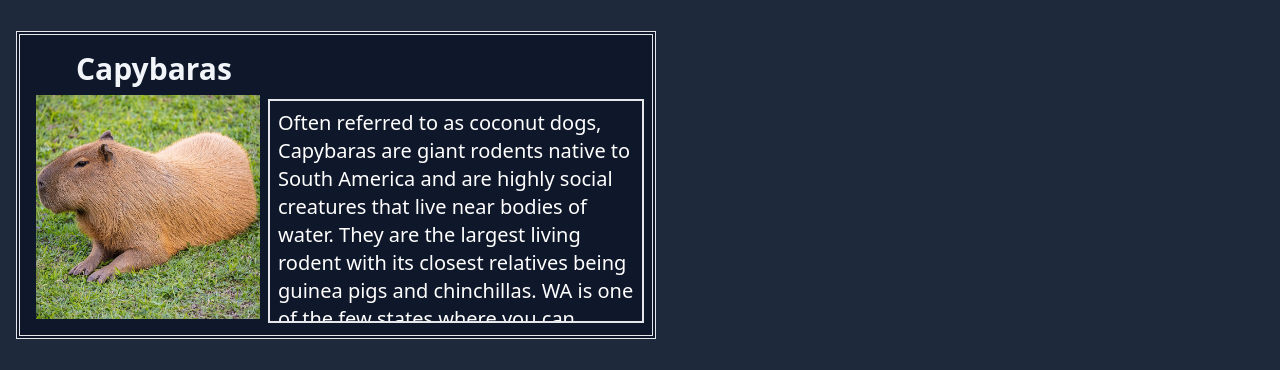
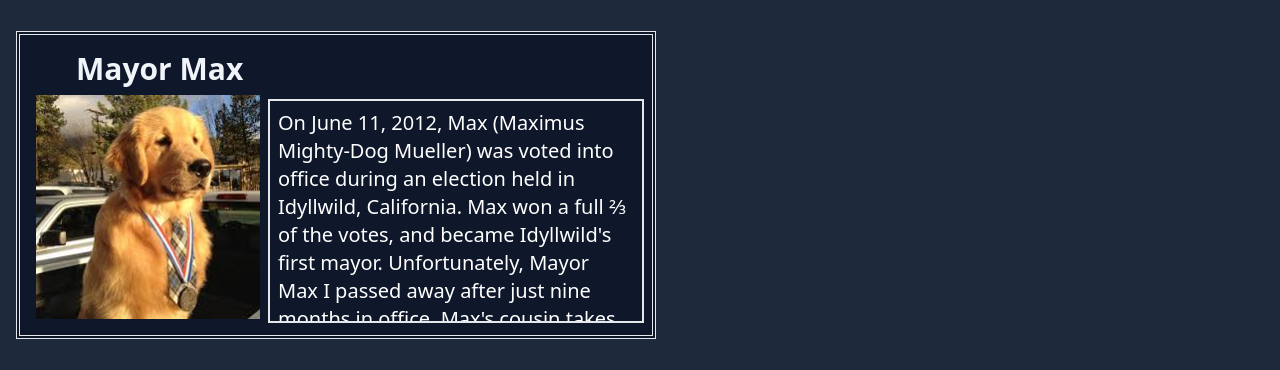
Before and after one commit to seabluc/keyboard-access, a Next.js app: page /attention in a window 1280 px wide. Shown: the part 453-823 px from the top of the page. Built offline with nearby package versions, Linux system fonts and the light colour scheme.

Commit message:
mayor-max section

```diff
--- a/src/app/attention/page.js
+++ b/src/app/attention/page.js
@@ -6,7 +6,7 @@ export default function Attention() {
         <h1 className="text-5xl font-sans font-semibold pt-5 pl-10 pb-3">The goodest of doggos 🐕</h1>
         <div className="relative border-4 border-double p-4 m-4 bg-slate-900 hover:bg-slate-800 w-1/2 h-auto">
             <h1 className="text-3xl font-sans font-semibold pl-10 pb-2">Bellebows</h1>
-            <img src="./belle-pls.gif" alt="perfection" className=" w-56 h-56"/>
+            <img src="./belle-pls.gif" alt="silly dog" className=" w-56 h-56"/>
             <article className="absolute top-14 left-60 m-2 p-2 border-2 w-auto max-h-56 font-sans text-xl text-white overflow-auto">
               <p className="">
                 Belle O&apos;Neill is rescue, and a Doberman/cattle dog/hound mix who has a unique
@@ -23,7 +23,21 @@ export default function Attention() {
         </div>
 
         <div className="relative border-4 border-double p-4 m-4 bg-slate-900 hover:bg-slate-800 w-1/2 h-auto">
-          <h1 className="text-3xl font-sans font-semibold pl-10 pb-2">Capybaras</h1>
+          <h1 className="text-3xl font-sans font-semibold pl-10 pb-2">Mayor Max</h1>
+            <img src="./mayor-max.png" alt="mayor dog" className="w-56 h-56"/>
+            <article className="absolute top-14 left-60 m-2 p-2 border-2 w-auto max-h-56 font-sans text-xl text-white overflow-auto">
+          <p className="">
+            On June 11, 2012, Max &#40;Maximus Mighty-Dog Mueller&#41; was voted into office during an
+            election held in Idyllwild, California. Max won a full ⅔ of the votes, and became Idyllwild's first mayor.
+            Unfortunately, Mayor Max I passed away after just nine months in office.
+            Max's cousin takes on the mantle by becoming Mayor Max II and serves for nine years until his passing
+            &#40;July 30, 2022&#41;. Several months later, Mayor Max III is born and serves as Idyllwild's mayor to this day.
+          </p>
+        </article>
+        </div>
+
+        <div className="relative border-4 border-double p-4 m-4 bg-slate-900 hover:bg-slate-800 w-1/2 h-auto">
+          <h1 className="text-3xl font-sans font-semibold pl-10 pb-2">Capybara</h1>
             <img src="./capybara.png" alt="coconut dog" className="w-56 h-56"/>
             <article className="absolute top-14 left-60 m-2 p-2 border-2 w-auto max-h-56 font-sans text-xl text-white overflow-auto">
           <p className="">
@@ -35,21 +49,7 @@ export default function Attention() {
           </p>
         </article>
         </div>
-
-        <div className="relative border-4 border-double p-4 m-4 bg-slate-900 hover:bg-slate-800 w-1/2 h-full">
-          <h1 className="text-3xl font-sans font-semibold pl-10 pb-2">capybara</h1>
-            <img src="./capybara.png" alt="coconut dog" className="w-56 h-56"/>
-            <article className="absolute top-14 left-60 m-2 p-2 border-2 w-auto max-h-56 font-sans text-xl text-white overflow-auto">
-          <p className="">
-            Lorem ipsum dolor sit amet, consectetur adipiscing elit, sed do eiusmod tempor incididunt ut labore
-            et dolore magna aliqua. Ut enim ad minim veniam, quis nostrud exercitation ullamco laboris nisi ut
-            aliquip ex ea commodo consequat. Duis aute irure dolor in reprehenderit in voluptate velit esse cillum
-            dolore eu fugiat nulla pariatur. Excepteur sint occaecat cupidatat non proident, sunt in culpa qui
-            officia deserunt mollit anim id est laborum.
-          </p>
-        </article>
-        </div>
-
+        <footer>hi</footer>
       </div>
     </>
   )
```
Also changed, not shown: public/mayor-max.png (added).
